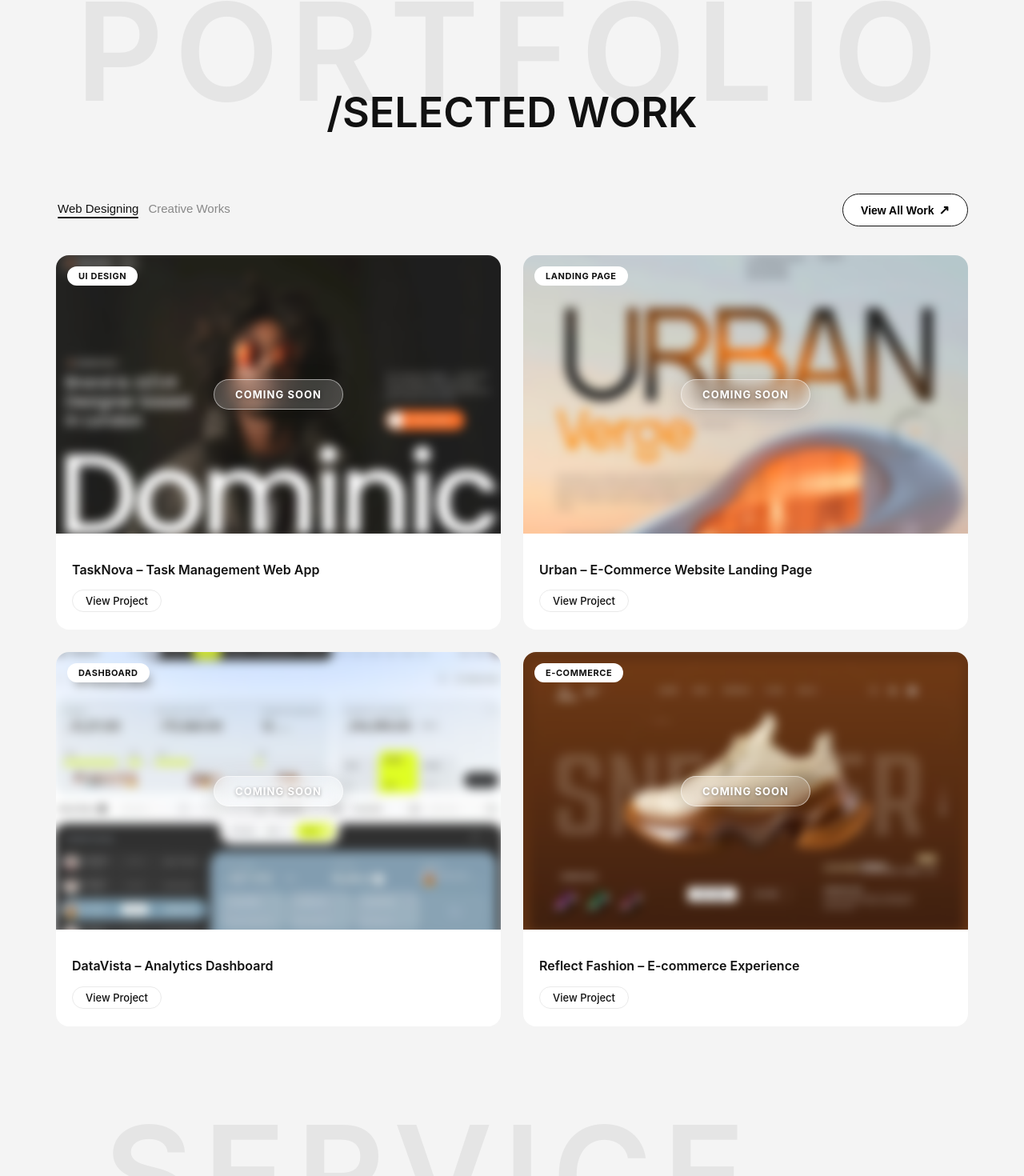
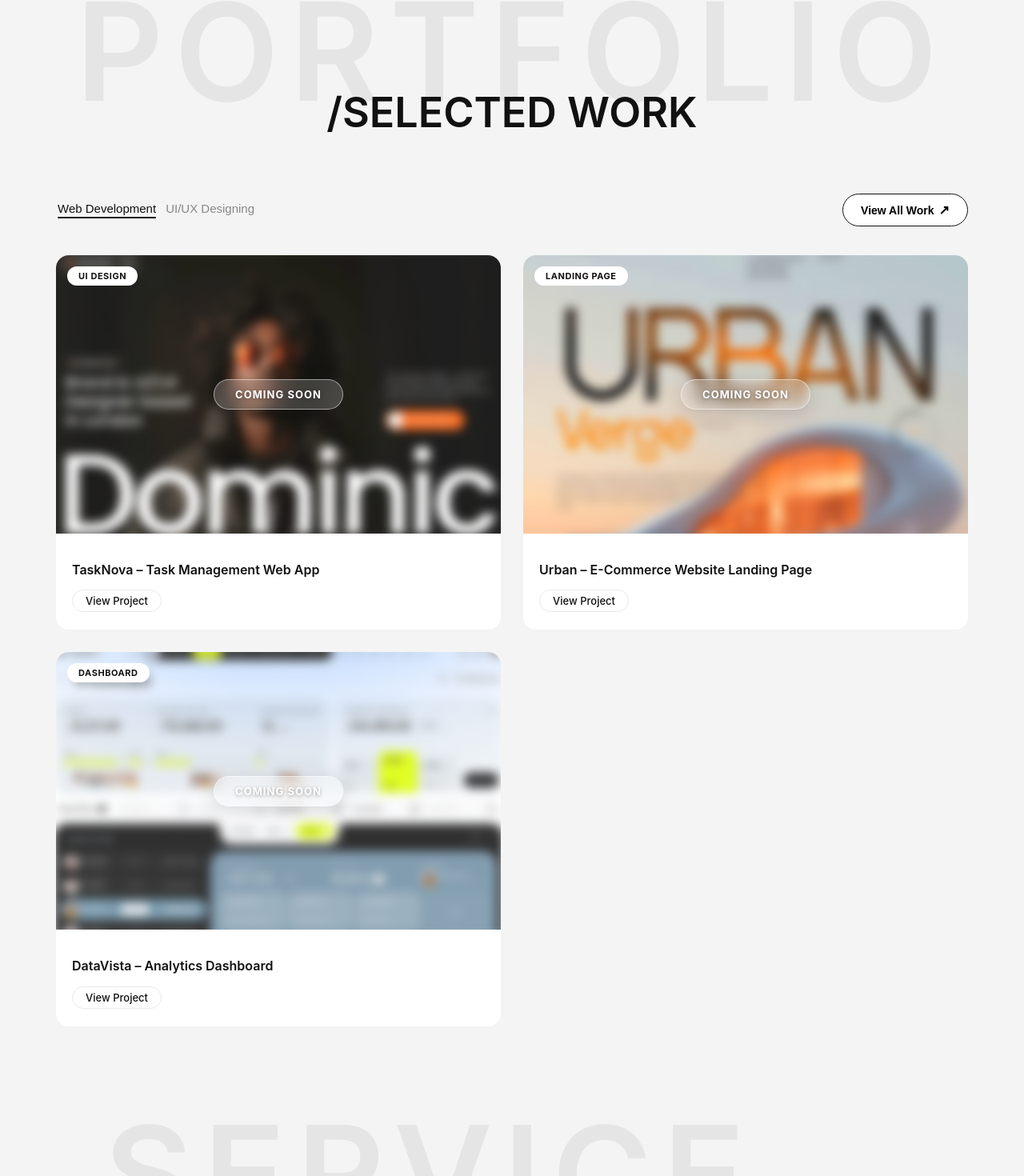
Before and after one commit to jaseellalu1234/ByJazl-Portfolio, a React (Vite) app: page / in a window 1280 px wide. Shown: the part 871-2341 px from the top of the page at 80% size. Built offline with nearby package versions, Linux system fonts and the light colour scheme.

Commit message:
New UI Project

```diff
--- a/src/components/Works.jsx
+++ b/src/components/Works.jsx
@@ -3,6 +3,7 @@ import project1 from "../assets/images/project-3.jpg";
 import project2 from "../assets/images/project-5.jpg";
 import project3 from "../assets/images/project-6.jpg";
 import project4 from "../assets/images/project-7.jpg";
+import uiVideo from "../assets/images/UI.mp4";
 import { FaReact, FaSass, FaStripe } from "react-icons/fa";
 import {
     SiJavascript,
@@ -12,6 +13,7 @@ import {
     SiNextdotjs,
     SiTypescript,
     SiRedux,
+    SiFigma,
     SiStyledcomponents
 } from "react-icons/si";
 import "../styles/works.css";
@@ -26,6 +28,7 @@ const techIcons = {
     "TypeScript": <SiTypescript />,
     "SCSS": <FaSass />,
     "Redux": <SiRedux />,
+    "Figma": <SiFigma />,
     "Stripe": <FaStripe />,
     "Styled Components": <SiStyledcomponents />
 };
@@ -36,7 +39,7 @@ const projects = [
         title: "TaskNova – Task Management Web App",
         tag: "UI Design",
         image: project1,
-        categories: ["Web Designing"],
+        categories: ["Web Development"],
         role: "Frontend Developer",
         year: "2024",
         type: "Web Application",
@@ -56,7 +59,7 @@ const projects = [
         title: "Urban – E-Commerce Website Landing Page",
         tag: "Landing Page",
         image: project2,
-        categories: ["Web Designing"],
+        categories: ["Web Development"],
         role: "Frontend Developer",
         year: "2024",
         type: "Web Application",
@@ -76,7 +79,7 @@ const projects = [
         title: "DataVista – Analytics Dashboard",
         tag: "Dashboard",
         image: project3,
-        categories: ["Web Designing"],
+        categories: ["Web Development"],
         role: "Frontend Developer",
         year: "2024",
         type: "Web Application",
@@ -93,30 +96,31 @@ const projects = [
     },
     {
         id: 4,
-        title: "Reflect Fashion – E-commerce Experience",
-        tag: "E-commerce",
+        title: "Furni – E-commerce Landing Page",
+        tag: "Landing Page",
         image: project4,
-        categories: ["Web Designing", "Creative Works"],
-        role: "Frontend Developer",
+        video: uiVideo,
+        categories: ["UI/UX Designing"],
+        role: "UI Developer",
         year: "2024",
-        type: "Web Application",
+        type: "UI Design",
         description:
             "High-fidelity e-commerce UI for a fashion brand. Features editorial-style product display, smooth transitions, and a full video campaign.",
-        techStack: ["React", "Redux", "Stripe", "Styled Components"],
+        techStack: ["Figma"],
         features: [
             "Shopping cart state management",
             "Checkout flow integration",
             "Advanced product filtering",
         ],
-        liveDemo: "https://example.com/demo",
+        liveDemo: "https://embed.figma.com/design/ePHW2spNaK1uvIJAp85c6u/Furni?node-id=1-35&embed-host=share",
         sourceCode: "https://github.com/example/code",
     },
 ];
 
-const filters = ["Web Designing", "Creative Works"];
+const filters = ["Web Development", "UI/UX Designing"];
 
 function Works() {
-    const [active, setActive] = useState("Web Designing");
+    const [active, setActive] = useState("Web Development");
     const [selected, setSelected] = useState(null);
     const [panelVisible, setPanelVisible] = useState(false);
 
@@ -187,10 +191,16 @@ function Works() {
                         >
                             <div className="works-card-image">
                                 <span className="works-card-tag">{project.tag}</span>
-                                <img src={project.image} alt={project.title} />
+                                <img
+                                    src={project.image}
+                                    alt={project.title}
+                                    style={project.categories.includes("UI/UX Designing") ? { filter: "none" } : {}}
+                                />
+                                {!project.categories.includes("UI/UX Designing") && (
                                     <div className="works-card-coming-soon">
                                         <span>Coming Soon</span>
                                     </div>
+                                )}
                             </div>
                             <div className="works-card-info">
                                 <h3 className="works-card-title">{project.title}</h3>
@@ -227,10 +237,24 @@ function Works() {
                         <div className={`works-panel-content${panelVisible ? " works-panel-content--visible" : ""}`}>
                             {/* Project Image */}
                             <div className="works-panel-image">
+                                {selected.video ? (
+                                    <video
+                                        src={selected.video}
+                                        controls
+                                        autoPlay
+                                        loop
+                                        muted
+                                        playsInline
+                                        style={{ width: "100%", height: "auto", display: "block", objectFit: "cover" }}
+                                    />
+                                ) : (
+                                    <>
                                         <img src={selected.image} alt={selected.title} />
                                         <div className="works-panel-image-coming-soon">
                                             <span>Coming Soon</span>
                                         </div>
+                                    </>
+                                )}
                             </div>
 
                             <hr className="works-panel-divider" />
```
Also changed, not shown: src/assets/images/project-7.jpg, 1 other file (tests, documents, lock files or other folders). Lines whose indentation alone changed are shown as unchanged.
